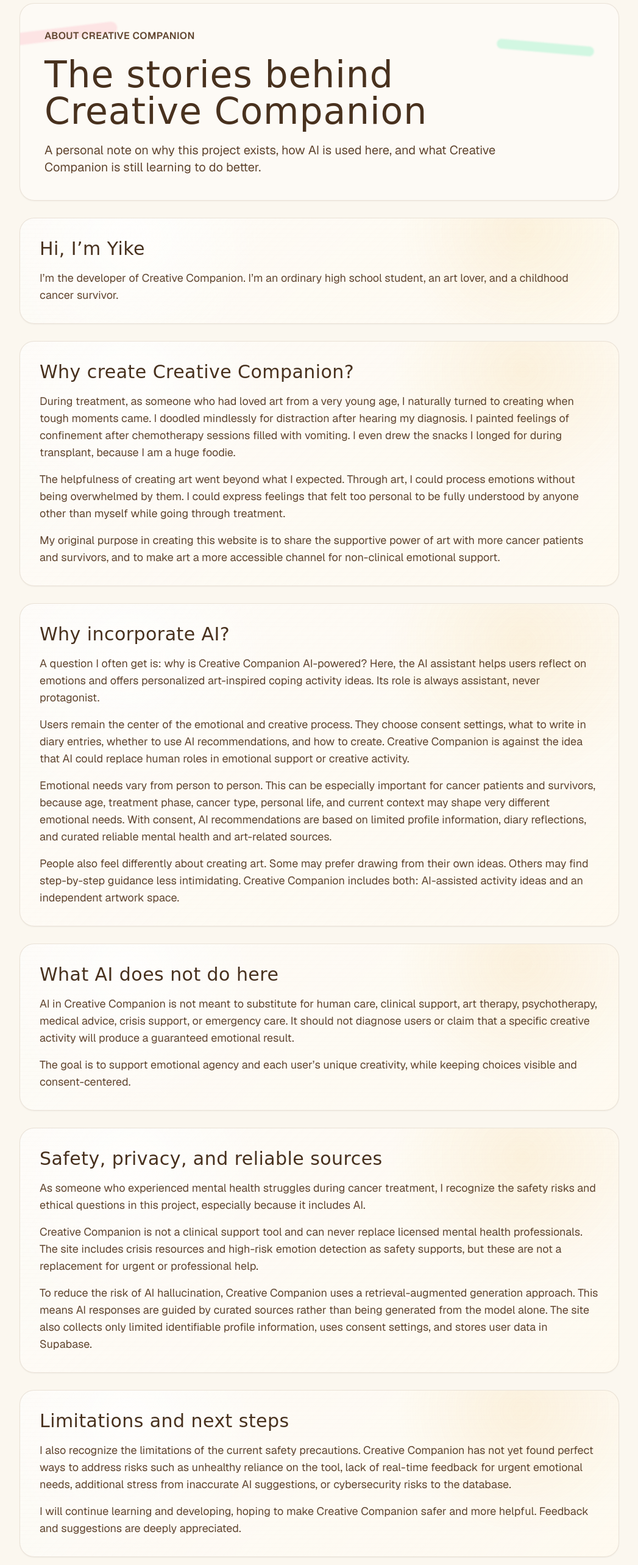
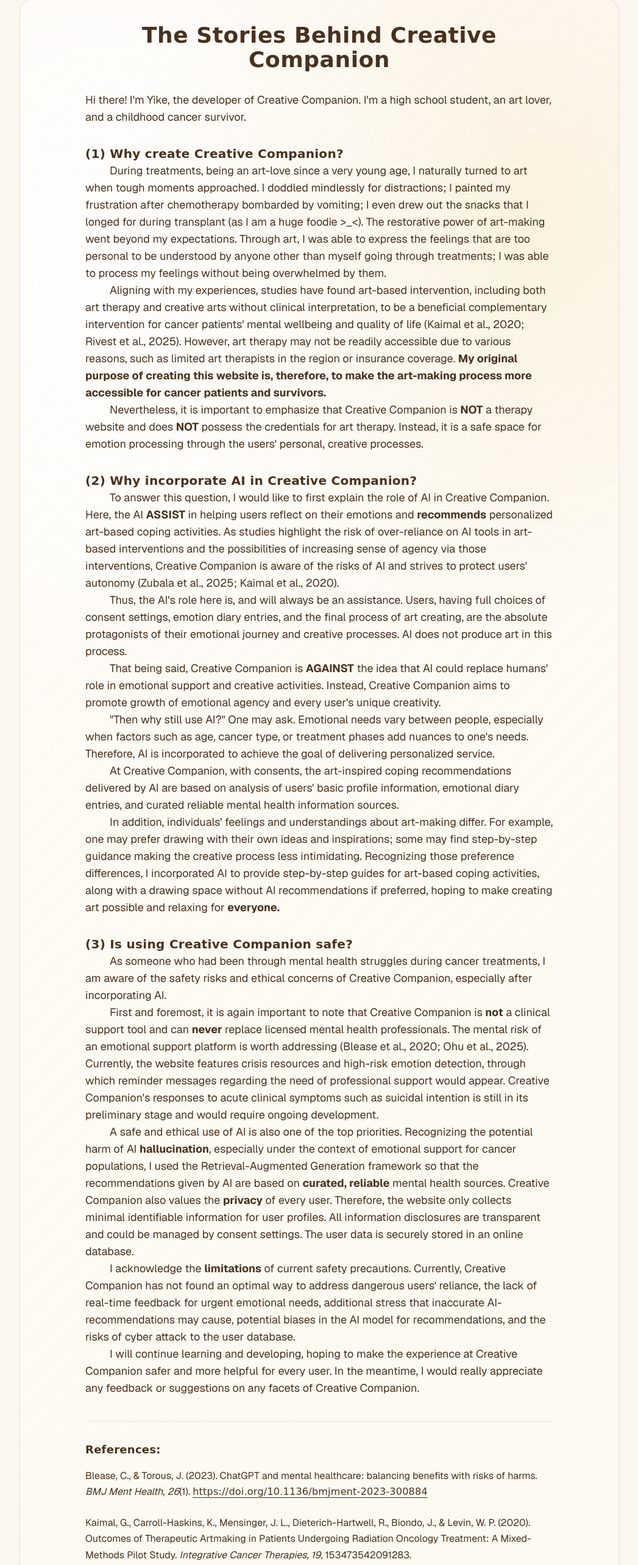
Before and after one commit to yike-huang/creative-companion, a Next.js app in the folder web/: page /about in a window 1280 px wide. Shown: the part 123-2689 px from the top of the page at 61% size, without its empty margins (116-1163 px from the left). Built offline with nearby package versions, Linux system fonts and the light colour scheme; no server answers; a web font is replaced by a local one.

Commit message:
Refactor About page structure; replace Section component with AboutParagraph for improved readability and content organization

```diff
--- a/web/app/about/page.tsx
+++ b/web/app/about/page.tsx
@@ -29,20 +29,17 @@
   };
 }
 
-function Section({
-  title,
+function AboutParagraph({
   children,
+  indent = false,
 }: {
-  title: string;
   children: React.ReactNode;
+  indent?: boolean;
 }) {
   return (
-    <section className="paper-surface grid gap-4 rounded-3xl border border-border/70 p-6 shadow-sm md:p-8">
-      <h2 className="text-2xl leading-tight md:text-3xl">{title}</h2>
-      <div className="grid gap-4 text-base leading-8 text-muted-foreground md:text-lg">
+    <p className={indent ? "indent-10" : undefined}>
       {children}
-      </div>
-    </section>
+    </p>
   );
 }
 
@@ -76,143 +73,241 @@
           </div>
         </nav>
 
-        <div className="grid gap-7 py-10">
-          <header className="relative grid gap-5 overflow-hidden rounded-3xl border border-border/70 bg-card/85 p-7 shadow-sm md:p-10">
-            <div
-              className="pointer-events-none absolute -left-8 top-10 h-5 w-48 rotate-[-7deg] rounded-full bg-rose-200/50 blur-[1px]"
-              aria-hidden="true"
-            />
-            <div
-              className="pointer-events-none absolute right-10 top-16 h-4 w-40 rotate-[5deg] rounded-full bg-emerald-200/50 blur-[1px]"
-              aria-hidden="true"
-            />
-            <p className="relative text-sm font-semibold uppercase tracking-wide text-muted-foreground">
-              About Creative Companion
-            </p>
-            <h1 className="relative max-w-3xl text-4xl leading-tight md:text-6xl">
-              The stories behind Creative Companion
+        <article className="paper-surface my-8 rounded-3xl border border-border/70 px-6 py-8 shadow-sm md:px-12 md:py-10">
+          <div className="mx-auto max-w-3xl font-sans text-base leading-8 text-foreground md:text-lg">
+            <h1 className="mb-8 text-center font-sans text-3xl font-semibold leading-tight md:text-4xl">
+              The Stories Behind Creative Companion
             </h1>
-            <p className="relative max-w-3xl text-lg leading-8 text-muted-foreground md:text-xl">
-              A personal note on why this project exists, how AI is used here,
-              and what Creative Companion is still learning to do better.
-            </p>
-          </header>
 
-          <Section title="Hi, I’m Yike">
+            <AboutParagraph>
+              Hi there! I&apos;m Yike, the developer of Creative Companion.
+              I&apos;m a high school student, an art lover, and a childhood
+              cancer survivor.
+            </AboutParagraph>
+
+            <section className="mt-8">
+              <h2 className="font-sans text-xl font-semibold">
+                (1) Why create Creative Companion?
+              </h2>
+              <AboutParagraph indent>
+                During treatments, being an art-love since a very young age, I
+                naturally turned to art when tough moments approached. I
+                doddled mindlessly for distractions; I painted my frustration
+                after chemotherapy bombarded by vomiting; I even drew out the
+                snacks that I longed for during transplant (as I am a huge
+                foodie &gt;_&lt;). The restorative power of art-making went
+                beyond my expectations. Through art, I was able to express the
+                feelings that are too personal to be understood by anyone other
+                than myself going through treatments; I was able to process my
+                feelings without being overwhelmed by them.
+              </AboutParagraph>
+              <AboutParagraph indent>
+                Aligning with my experiences, studies have found art-based
+                intervention, including both art therapy and creative arts
+                without clinical interpretation, to be a beneficial
+                complementary intervention for cancer patients&apos; mental
+                wellbeing and quality of life (Kaimal et al., 2020; Rivest et
+                al., 2025). However, art therapy may not be readily accessible
+                due to various reasons, such as limited art therapists in the
+                region or insurance coverage.{" "}
+                <strong>
+                  My original purpose of creating this website is, therefore,
+                  to make the art-making process more accessible for cancer
+                  patients and survivors.
+                </strong>
+              </AboutParagraph>
+              <AboutParagraph indent>
+                Nevertheless, it is important to emphasize that Creative
+                Companion is <strong>NOT</strong> a therapy website and does{" "}
+                <strong>NOT</strong> possess the credentials for art therapy.
+                Instead, it is a safe space for emotion processing through the
+                users&apos; personal, creative processes.
+              </AboutParagraph>
+            </section>
+
+            <section className="mt-8">
+              <h2 className="font-sans text-xl font-semibold">
+                (2) Why incorporate AI in Creative Companion?
+              </h2>
+              <AboutParagraph indent>
+                To answer this question, I would like to first explain the role
+                of AI in Creative Companion. Here, the AI{" "}
+                <strong>ASSIST</strong> in helping users reflect on their
+                emotions and <strong>recommends</strong> personalized art-based
+                coping activities. As studies highlight the risk of
+                over-reliance on AI tools in art-based interventions and the
+                possibilities of increasing sense of agency via those
+                interventions, Creative Companion is aware of the risks of AI
+                and strives to protect users&apos; autonomy (Zubala et al.,
+                2025; Kaimal et al., 2020).
+              </AboutParagraph>
+              <AboutParagraph indent>
+                Thus, the AI&apos;s role here is, and will always be an
+                assistance. Users, having full choices of consent settings,
+                emotion diary entries, and the final process of art creating,
+                are the absolute protagonists of their emotional journey and
+                creative processes. AI does not produce art in this process.
+              </AboutParagraph>
+              <AboutParagraph indent>
+                That being said, Creative Companion is <strong>AGAINST</strong>{" "}
+                the idea that AI could replace humans&apos; role in emotional
+                support and creative activities. Instead, Creative Companion
+                aims to promote growth of emotional agency and every
+                user&apos;s unique creativity.
+              </AboutParagraph>
+              <AboutParagraph indent>
+                &quot;Then why still use AI?&quot; One may ask. Emotional needs
+                vary between people, especially when factors such as age, cancer
+                type, or treatment phases add nuances to one&apos;s needs.
+                Therefore, AI is incorporated to achieve the goal of delivering
+                personalized service.
+              </AboutParagraph>
+              <AboutParagraph indent>
+                At Creative Companion, with consents, the art-inspired coping
+                recommendations delivered by AI are based on analysis of
+                users&apos; basic profile information, emotional diary entries,
+                and curated reliable mental health information sources.
+              </AboutParagraph>
+              <AboutParagraph indent>
+                In addition, individuals&apos; feelings and understandings
+                about art-making differ. For example, one may prefer drawing
+                with their own ideas and inspirations; some may find
+                step-by-step guidance making the creative process less
+                intimidating. Recognizing those preference differences, I
+                incorporated AI to provide step-by-step guides for art-based
+                coping activities, along with a drawing space without AI
+                recommendations if preferred, hoping to make creating art
+                possible and relaxing for <strong>everyone.</strong>
+              </AboutParagraph>
+            </section>
+
+            <section className="mt-8">
+              <h2 className="font-sans text-xl font-semibold">
+                (3) Is using Creative Companion safe?
+              </h2>
+              <AboutParagraph indent>
+                As someone who had been through mental health struggles during
+                cancer treatments, I am aware of the safety risks and ethical
+                concerns of Creative Companion, especially after incorporating
+                AI.
+              </AboutParagraph>
+              <AboutParagraph indent>
+                First and foremost, it is again important to note that Creative
+                Companion is <strong>not</strong> a clinical support tool and
+                can <strong>never</strong> replace licensed mental health
+                professionals. The mental risk of an emotional support platform
+                is worth addressing (Blease et al., 2020; Ohu et al., 2025).
+                Currently, the website features crisis resources and high-risk
+                emotion detection, through which reminder messages regarding
+                the need of professional support would appear. Creative
+                Companion&apos;s responses to acute clinical symptoms such as
+                suicidal intention is still in its preliminary stage and would
+                require ongoing development.
+              </AboutParagraph>
+              <AboutParagraph indent>
+                A safe and ethical use of AI is also one of the top priorities.
+                Recognizing the potential harm of AI{" "}
+                <strong>hallucination</strong>, especially under the context of
+                emotional support for cancer populations, I used the
+                Retrieval-Augmented Generation framework so that the
+                recommendations given by AI are based on{" "}
+                <strong>curated, reliable</strong> mental health sources.
+                Creative Companion also values the <strong>privacy</strong> of
+                every user. Therefore, the website only collects minimal
+                identifiable information for user profiles. All information
+                disclosures are transparent and could be managed by consent
+                settings. The user data is securely stored in an online
+                database.
+              </AboutParagraph>
+              <AboutParagraph indent>
+                I acknowledge the <strong>limitations</strong> of current
+                safety precautions. Currently, Creative Companion has not found
+                an optimal way to address dangerous users&apos; reliance, the
+                lack of real-time feedback for urgent emotional needs,
+                additional stress that inaccurate AI-recommendations may cause,
+                potential biases in the AI model for recommendations, and the
+                risks of cyber attack to the user database.
+              </AboutParagraph>
+              <AboutParagraph indent>
+                I will continue learning and developing, hoping to make the
+                experience at Creative Companion safer and more helpful for
+                every user. In the meantime, I would really appreciate any
+                feedback or suggestions on any facets of Creative Companion.
+              </AboutParagraph>
+            </section>
+
+            <section className="mt-10 border-t border-border/70 pt-8 text-sm leading-7 md:text-base">
+              <h2 className="mb-4 font-sans text-lg font-semibold">
+                References:
+              </h2>
+              <div className="grid gap-6">
                 <p>
-              I’m the developer of Creative Companion. I’m an ordinary high
-              school student, an art lover, and a childhood cancer survivor.
-            </p>
-          </Section>
-
-          <Section title="Why create Creative Companion?">
-            <p>
-              During treatment, as someone who had loved art from a very young
-              age, I naturally turned to creating when tough moments came. I
-              doodled mindlessly for distraction after hearing my diagnosis. I
-              painted feelings of confinement after chemotherapy sessions filled
-              with vomiting. I even drew the snacks I longed for during
-              transplant, because I am a huge foodie.
+                  Blease, C., & Torous, J. (2023). ChatGPT and mental
+                  healthcare: balancing benefits with risks of harms.{" "}
+                  <em>BMJ Ment Health, 26</em>(1).{" "}
+                  <a
+                    href="https://doi.org/10.1136/bmjment-2023-300884"
+                    className="underline underline-offset-4"
+                  >
+                    https://doi.org/10.1136/bmjment-2023-300884
+                  </a>
                 </p>
                 <p>
-              The helpfulness of creating art went beyond what I expected.
-              Through art, I could process emotions without being overwhelmed
-              by them. I could express feelings that felt too personal to be
-              fully understood by anyone other than myself while going through
-              treatment.
+                  Kaimal, G., Carroll-Haskins, K., Mensinger, J. L.,
+                  Dieterich-Hartwell, R., Biondo, J., & Levin, W. P. (2020).
+                  Outcomes of Therapeutic Artmaking in Patients Undergoing
+                  Radiation Oncology Treatment: A Mixed-Methods Pilot Study.{" "}
+                  <em>Integrative Cancer Therapies, 19</em>,
+                  153473542091283.{" "}
+                  <a
+                    href="https://doi.org/10.1177/1534735420912835"
+                    className="underline underline-offset-4"
+                  >
+                    https://doi.org/10.1177/1534735420912835
+                  </a>
                 </p>
                 <p>
-              My original purpose in creating this website is to share the
-              supportive power of art with more cancer patients and survivors,
-              and to make art a more accessible channel for non-clinical
-              emotional support.
-            </p>
-          </Section>
-
-          <Section title="Why incorporate AI?">
-            <p>
-              A question I often get is: why is Creative Companion AI-powered?
-              Here, the AI assistant helps users reflect on emotions and offers
-              personalized art-inspired coping activity ideas. Its role is
-              always assistant, never protagonist.
+                  Ohu, F. C., Burrell, D. N., & Jones, L. A. (2025). Public
+                  Health Risk Management, Policy, and Ethical Imperatives in
+                  the Use of AI Tools for Mental Health Therapy.{" "}
+                  <em>Healthcare, 13</em>(21), 2721-2721.{" "}
+                  <a
+                    href="https://doi.org/10.3390/healthcare13212721"
+                    className="underline underline-offset-4"
+                  >
+                    https://doi.org/10.3390/healthcare13212721
+                  </a>
                 </p>
                 <p>
-              Users remain the center of the emotional and creative process.
-              They choose consent settings, what to write in diary entries,
-              whether to use AI recommendations, and how to create. Creative
-              Companion is against the idea that AI could replace human roles
-              in emotional support or creative activity.
+                  Rivest, J., Pellerin, A., Desbeaumes Jodoin, V., Haslam, J.,
+                  Martineau, J. T., Caron, D., & Chammas, M. (2025).
+                  Integrating Art-Based Approaches in Psycho-Oncology Practice:
+                  Insights From a Pilot Creative Arts Workshop Designed for
+                  Cancer Patients Receiving Psychiatric Care.{" "}
+                  <em>Journal of Patient Experience, 12</em>.{" "}
+                  <a
+                    href="https://doi.org/10.1177/23743735251380955"
+                    className="underline underline-offset-4"
+                  >
+                    https://doi.org/10.1177/23743735251380955
+                  </a>
                 </p>
                 <p>
-              Emotional needs vary from person to person. This can be especially
-              important for cancer patients and survivors, because age,
-              treatment phase, cancer type, personal life, and current context
-              may shape very different emotional needs. With consent, AI
-              recommendations are based on limited profile information, diary
-              reflections, and curated reliable mental health and art-related
-              sources.
+                  Zubala, A., Pease, A., Łyszkiewicz, K., & Hackett, S. (2025).
+                  Art psychotherapy meets creative AI: an integrative review
+                  positioning the role of creative AI in art therapy process.{" "}
+                  <em>Frontiers in Psychology, 16</em>.{" "}
+                  <a
+                    href="https://doi.org/10.3389/fpsyg.2025.1548396"
+                    className="underline underline-offset-4"
+                  >
+                    https://doi.org/10.3389/fpsyg.2025.1548396
+                  </a>
                 </p>
-            <p>
-              People also feel differently about creating art. Some may prefer
-              drawing from their own ideas. Others may find step-by-step
-              guidance less intimidating. Creative Companion includes both:
-              AI-assisted activity ideas and an independent artwork space.
-            </p>
-          </Section>
-
-          <Section title="What AI does not do here">
-            <p>
-              AI in Creative Companion is not meant to substitute for human
-              care, clinical support, art therapy, psychotherapy, medical
-              advice, crisis support, or emergency care. It should not diagnose
-              users or claim that a specific creative activity will produce a
-              guaranteed emotional result.
-            </p>
-            <p>
-              The goal is to support emotional agency and each user’s unique
-              creativity, while keeping choices visible and consent-centered.
-            </p>
-          </Section>
-
-          <Section title="Safety, privacy, and reliable sources">
-            <p>
-              As someone who experienced mental health struggles during cancer
-              treatment, I recognize the safety risks and ethical questions in
-              this project, especially because it includes AI.
-            </p>
-            <p>
-              Creative Companion is not a clinical support tool and can never
-              replace licensed mental health professionals. The site includes
-              crisis resources and high-risk emotion detection as safety
-              supports, but these are not a replacement for urgent or
-              professional help.
-            </p>
-            <p>
-              To reduce the risk of AI hallucination, Creative Companion uses a
-              retrieval-augmented generation approach. This means AI responses
-              are guided by curated sources rather than being generated from
-              the model alone. The site also collects only limited identifiable
-              profile information, uses consent settings, and stores user data
-              in Supabase.
-            </p>
-          </Section>
-
-          <Section title="Limitations and next steps">
-            <p>
-              I also recognize the limitations of the current safety
-              precautions. Creative Companion has not yet found perfect ways to
-              address risks such as unhealthy reliance on the tool, lack of
-              real-time feedback for urgent emotional needs, additional stress
-              from inaccurate AI suggestions, or cybersecurity risks to the
-              database.
-            </p>
-            <p>
-              I will continue learning and developing, hoping to make Creative
-              Companion safer and more helpful. Feedback and suggestions are
-              deeply appreciated.
-            </p>
-          </Section>
               </div>
+            </section>
+          </div>
+        </article>
       </div>
     </main>
   );
```
Lines whose indentation alone changed are shown as unchanged.
